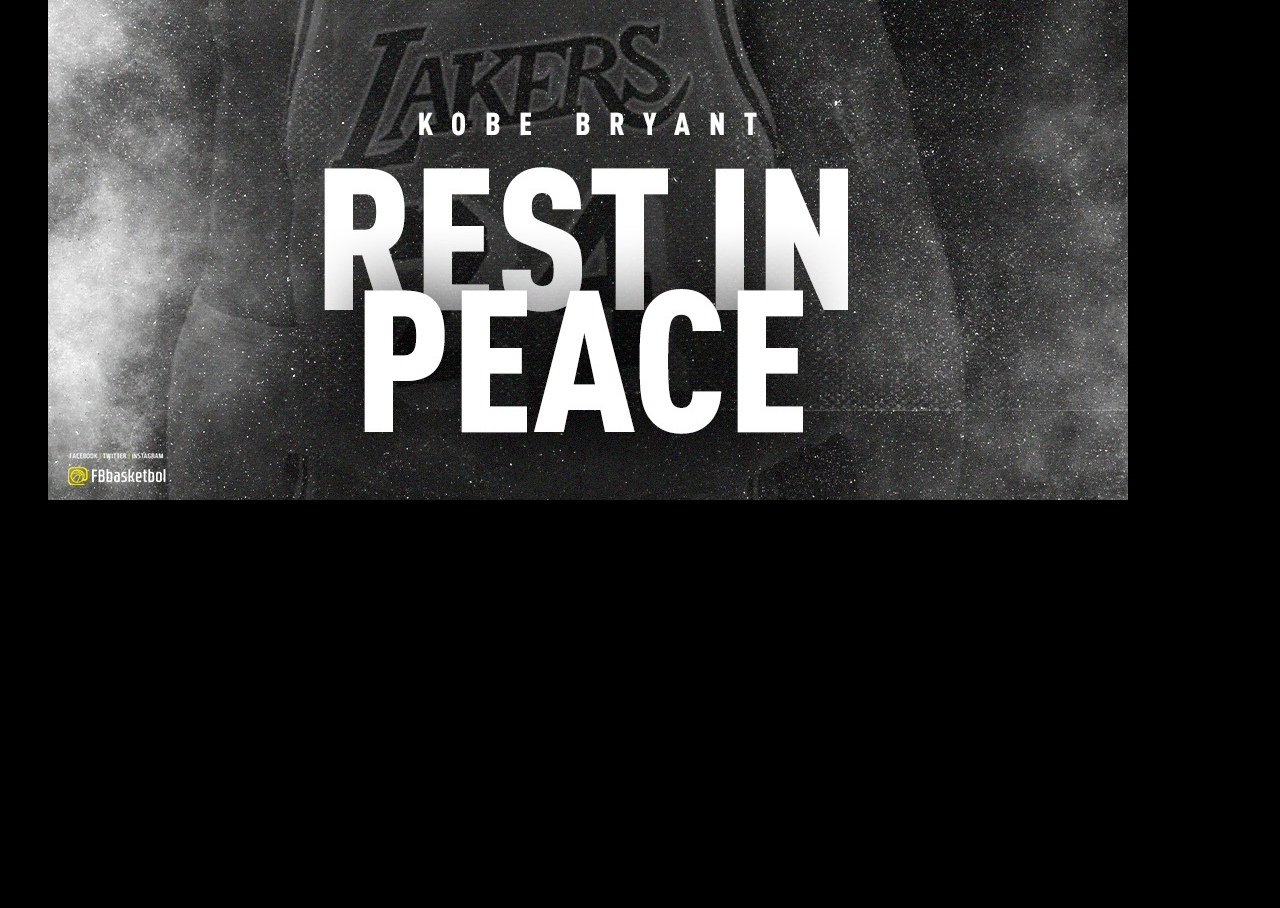
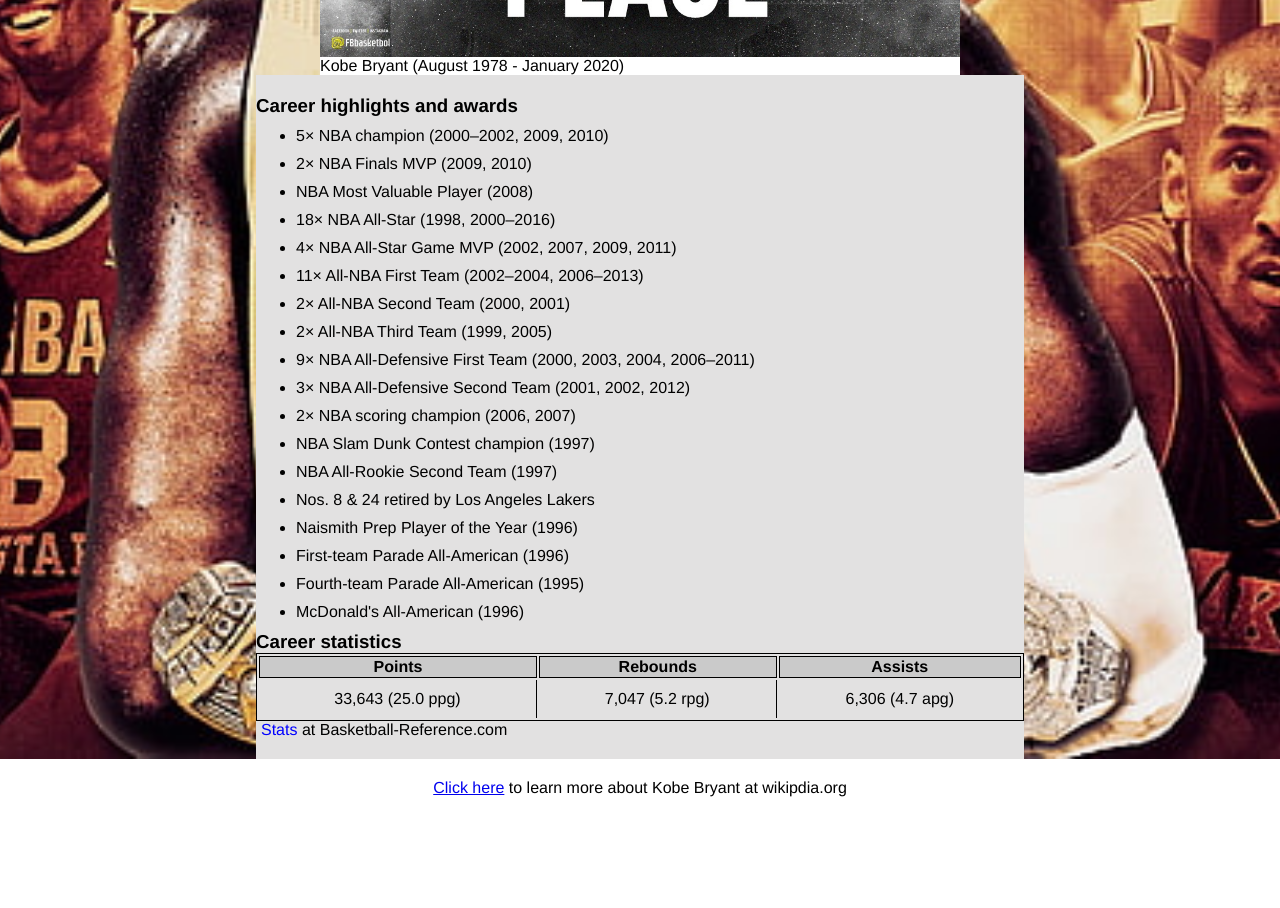
Before and after one commit to knorful/tribute-page-01, a plain HTML site: page index.html in a window 1280 px wide. Shown: the part 660-1568 px from the top of the page. After the commit the page ends 1477 px from the top, so only its background shows below. Drawn offline with Linux system fonts and the light colour scheme.

Commit message:
styling for webpage

```diff
--- a/index.css
+++ b/index.css
@@ -1,7 +1,103 @@
+/* Universal */
+
+* {
+  margin: 0;
+  font-family: Helvetica, sans-serif;
+}
+
 /* Main */
-body {
-  background-color: black;
+main {
+  background: url("./imgs/kobe-back.jpg");
+  background-size: cover;
+  background-repeat: no-repeat;
+  background-position: center;
 }
+h2 {
+  text-align: center;
+  padding: 20px 0;
+}
+
 #title {
   text-align: center;
+  color: black;
+  background-color: white;
+  margin-top: 0;
+  padding: 20px 0;
 }
+
+#img-div {
+  width: 50%;
+  margin: 0 auto;
+}
+
+#img-caption {
+  background-color: white;
+}
+
+#image {
+  max-width: 100%;
+  width: auto;
+  display: block;
+}
+
+/* Tribute Info */
+
+#tribute-info {
+  max-width: 60%;
+  margin: 0 auto;
+  padding: 20px 0;
+  background-color: rgb(226, 225, 225);
+}
+
+li {
+  margin: 10px 0;
+}
+
+/* Career Stats */
+
+table {
+  width: 100%;
+}
+
+th {
+  background-color: rgb(202, 202, 202);
+}
+
+table,
+th {
+  border: 1px solid black;
+}
+
+tbody td {
+  border-right: 1px solid black;
+  padding: 10px;
+  text-align: center;
+}
+
+tbody td:last-child {
+  border-right: none;
+}
+
+#career-stats a {
+  text-decoration: none;
+  color: blue;
+  font-style: bold;
+  margin-left: 5px;
+}
+
+/* Footer */
+
+footer {
+  margin: 20px 0;
+  text-align: center;
+}
+
+@media only screen and (max-width: 600px) {
+  li,
+  a,
+  p,
+  td,
+  figcaption {
+    font-size: 0.75rem;
+  }
+}
```
